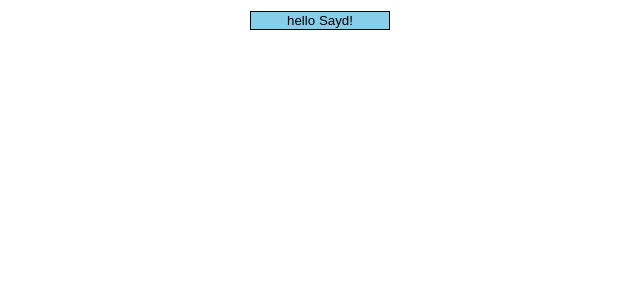
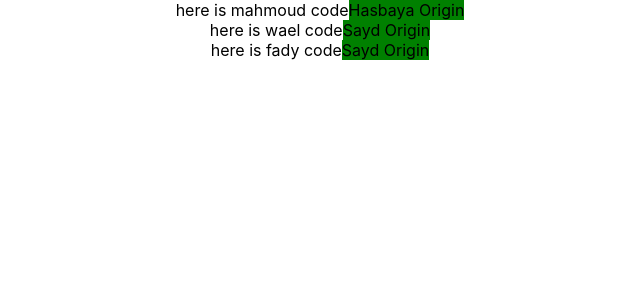
Before and after one commit to lsabbagh/hasbaya, a React (Create React App) app: page / in a window 1280 px wide. Shown: the top 300 px of the page, without its empty margins (320-960 px from the left). Built offline with nearby package versions, Linux system fonts and the light colour scheme.

Commit message:
Add personal pages

```diff
--- a/src/App.js
+++ b/src/App.js
@@ -1,27 +1,15 @@
 import logo from "./logo.svg";
 import "./App.css";
-
+import Mahmoud from "./Mahmoud";
+import Wael from './Wael'
+import Fady from './Fadi'
 function App() {
   return (
     <div className="App">
-      <header className="App-header">
+      <Mahmoud />
+      <Wael />
+      <Fady />
 
-        <a
-          className="App-link"
-          href="https://reactjs.org"
-          target="_blank"
-          rel="noopener noreferrer"
-        >
-          {/* @TODO: wael: fix styles for this button */}
-          <button
-            className="hello-sayd"
-            style={{ border: '1px solid black' }}
-          >
-            {" "}
-            hello Sayd!
-          </button>
-        </a>
-      </header>
     </div>
   );
 }
--- /dev/null
+++ b/src/Fadi/index.css
@@ -0,0 +1,3 @@
+.main-title {
+  background-color: green;
+}
--- /dev/null
+++ b/src/Fadi/index.js
@@ -0,0 +1,11 @@
+import React from "react";
+import "./index.css";
+export default () => {
+  return (
+    <div>
+      {/* @TODO: fady: Fix titles */}
+      here is fady code
+      <span className="main-title">Sayd Origin </span>
+    </div>
+  );
+};
--- /dev/null
+++ b/src/Mahmoud/index.css
@@ -0,0 +1,3 @@
+.main-title {
+  background-color: green;
+}
--- /dev/null
+++ b/src/Mahmoud/index.js
@@ -0,0 +1,11 @@
+import React from "react";
+import "./index.css";
+export default () => {
+  return (
+    <div>
+      {/* @TODO: mahmoud: Fix titles */}
+      here is mahmoud code
+      <span className="main-title">Hasbaya Origin</span>
+    </div>
+  );
+};
--- /dev/null
+++ b/src/Wael/index.css
@@ -0,0 +1,3 @@
+.main-title {
+  background-color: green;
+}
--- /dev/null
+++ b/src/Wael/index.js
@@ -0,0 +1,11 @@
+import React from "react";
+import "./index.css";
+export default () => {
+  return (
+    <div>
+      {/* @TODO: wael: Fix titles */}
+      here is wael code
+      <span className="main-title">Sayd Origin </span>
+    </div>
+  );
+};
```
